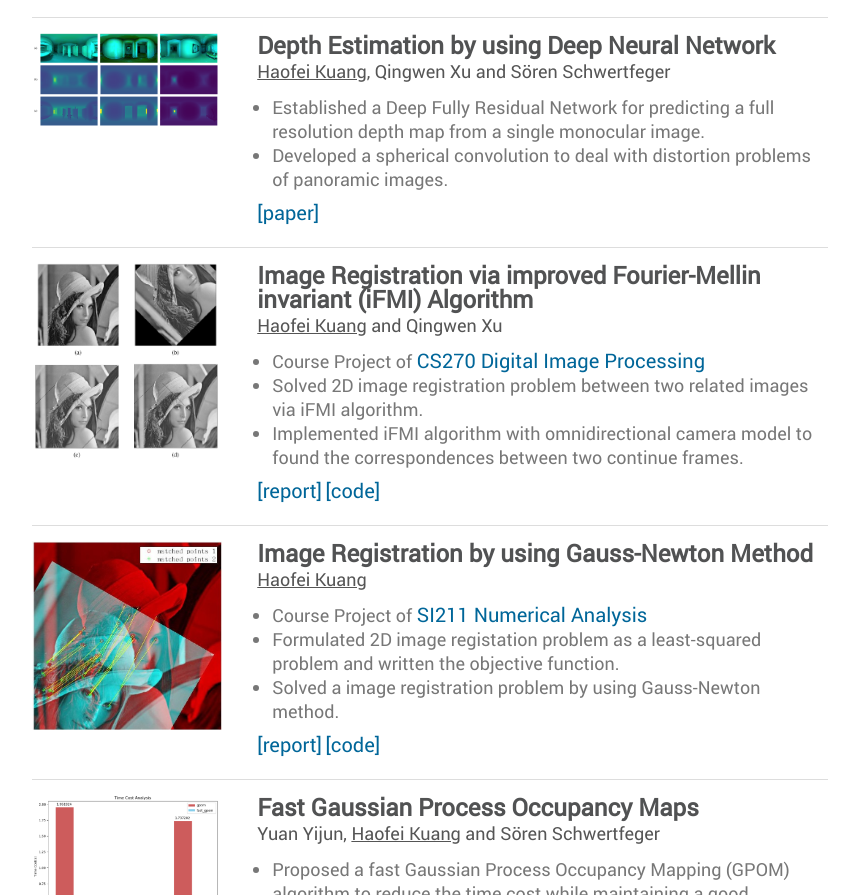
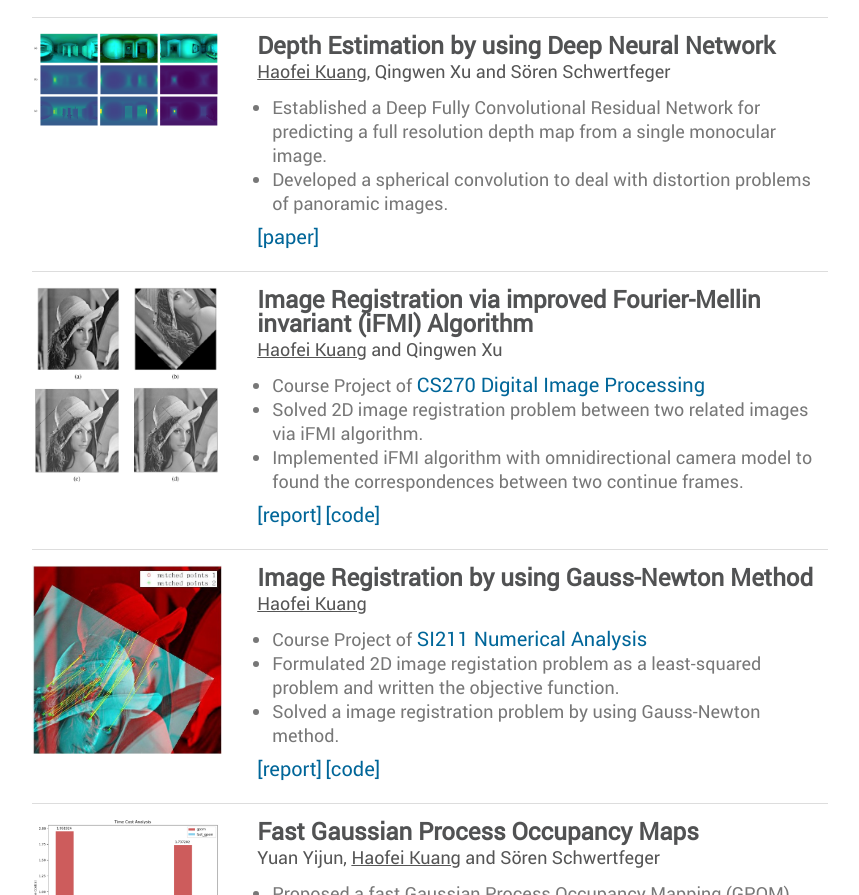
Before and after one commit to KuangHaofei/kuanghaofei.github.io, a plain HTML site: page index.html in a window 1280 px wide. Shown: the part 1879-2774 px from the top of the page, without its empty margins (402-1261 px from the left). Drawn offline with Linux system fonts and the light colour scheme.

Commit message:
update project description

```diff
--- a/index.html
+++ b/index.html
@@ -246,7 +246,7 @@
                                                     <h5 class="life-item-title"><u>Haofei Kuang</u>, Qingwen Xu and Sören Schwertfeger</h5>
                                                     <br>
                                                     <ul>
-                                                        <li>Established a Deep Fully Residual Network for predicting a full resolution depth map from a single monocular image.</li>
+                                                        <li>Established a Deep Fully Convolutional Residual Network for predicting a full resolution depth map from a single monocular image.</li>
                                                         <li> Developed a spherical convolution to deal with distortion problems of panoramic images.</li>
                                                     </ul>
                                                     <a href="https://arxiv.org/abs/1905.09441" target="_blank">[paper]</a>
```
Also changed, not shown: 1 other file.
